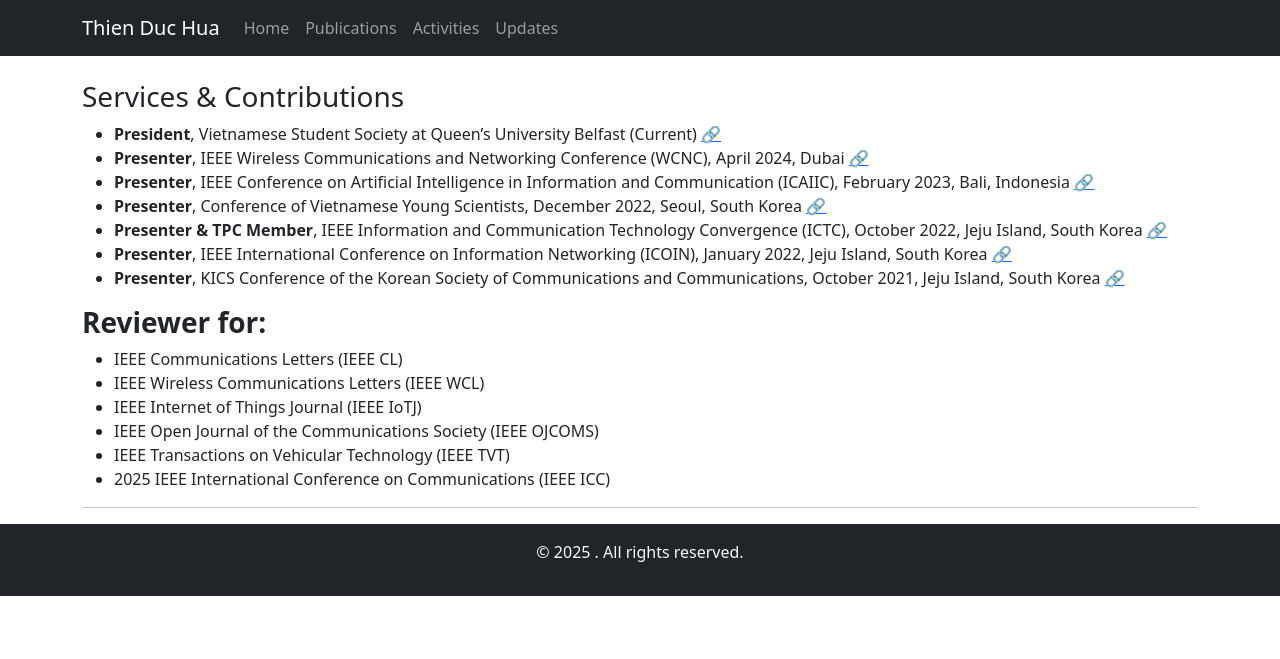
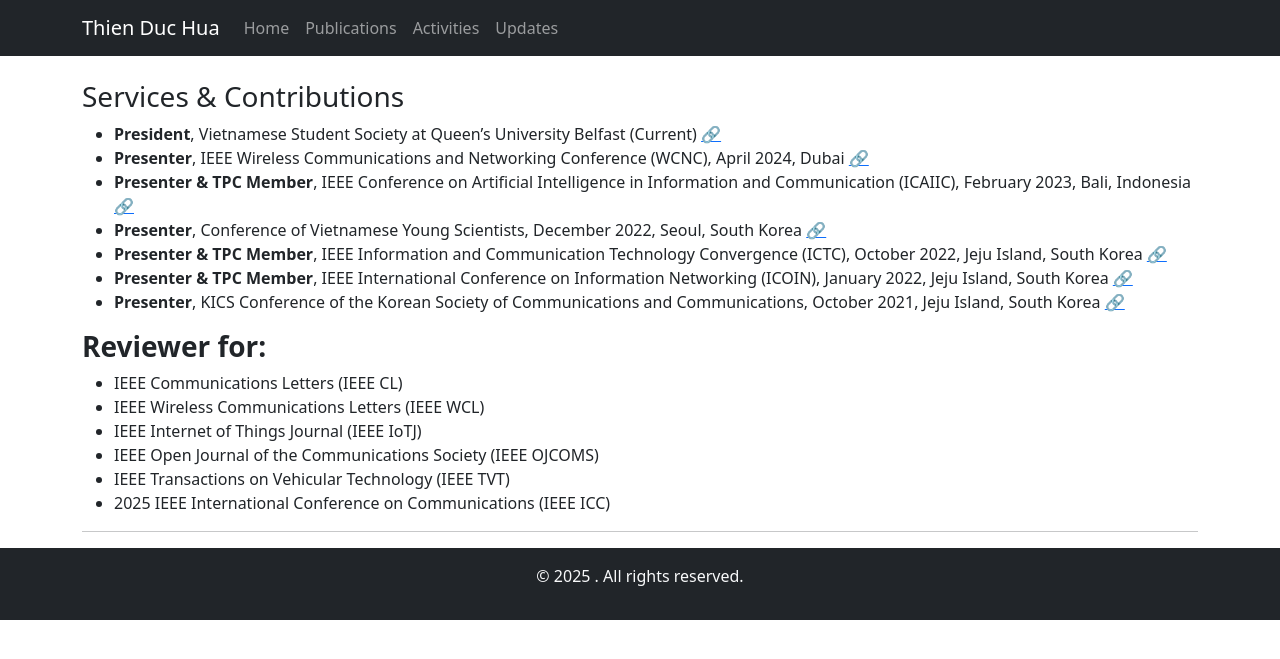
Before and after one commit to thienduchua/thienduchua.github.io, a Jekyll site: the page built from services.md, in a window 1280 px wide. Shown: the top 659 px of the page. Built offline with Jekyll 4.4.1, drawn with Linux system fonts in a browser that asks for light colours.

Commit message:
Update services.md

```diff
--- a/services.md
+++ b/services.md
@@ -7,10 +7,10 @@ title: Home
 
 - **President**, Vietnamese Student Society at Queen’s University Belfast (Current) [🔗](https://home.q-su.org/clubssocieties/vietnamese/)
 - **Presenter**, IEEE Wireless Communications and Networking Conference (WCNC), April 2024, Dubai [🔗](https://ieeexplore.ieee.org/document/10571002)
-- **Presenter**, IEEE Conference on Artificial Intelligence in Information and Communication (ICAIIC), February 2023, Bali, Indonesia [🔗](https://ieeexplore.ieee.org/abstract/document/10067114)
+- **Presenter & TPC Member**, IEEE Conference on Artificial Intelligence in Information and Communication (ICAIIC), February 2023, Bali, Indonesia [🔗](https://ieeexplore.ieee.org/abstract/document/10067114)
 - **Presenter**, Conference of Vietnamese Young Scientists, December 2022, Seoul, South Korea [🔗](https://drive.google.com/file/d/1IFxmaldEJPH0fIn-uDcfLK72LDxNyuTP/view)
 - **Presenter & TPC Member**, IEEE Information and Communication Technology Convergence (ICTC), October 2022, Jeju Island, South Korea [🔗](https://ieeexplore.ieee.org/abstract/document/9952411)
-- **Presenter**, IEEE International Conference on Information Networking (ICOIN), January 2022, Jeju Island, South Korea [🔗](https://ieeexplore.ieee.org/abstract/document/9687180)
+- **Presenter & TPC Member**, IEEE International Conference on Information Networking (ICOIN), January 2022, Jeju Island, South Korea [🔗](https://ieeexplore.ieee.org/abstract/document/9687180)
 - **Presenter**, KICS Conference of the Korean Society of Communications and Communications, October 2021, Jeju Island, South Korea [🔗](https://www.dbpia.co.kr/Journal/articleDetail?nodeId=NODE10587233)
 
 ### **Reviewer for:**
```
